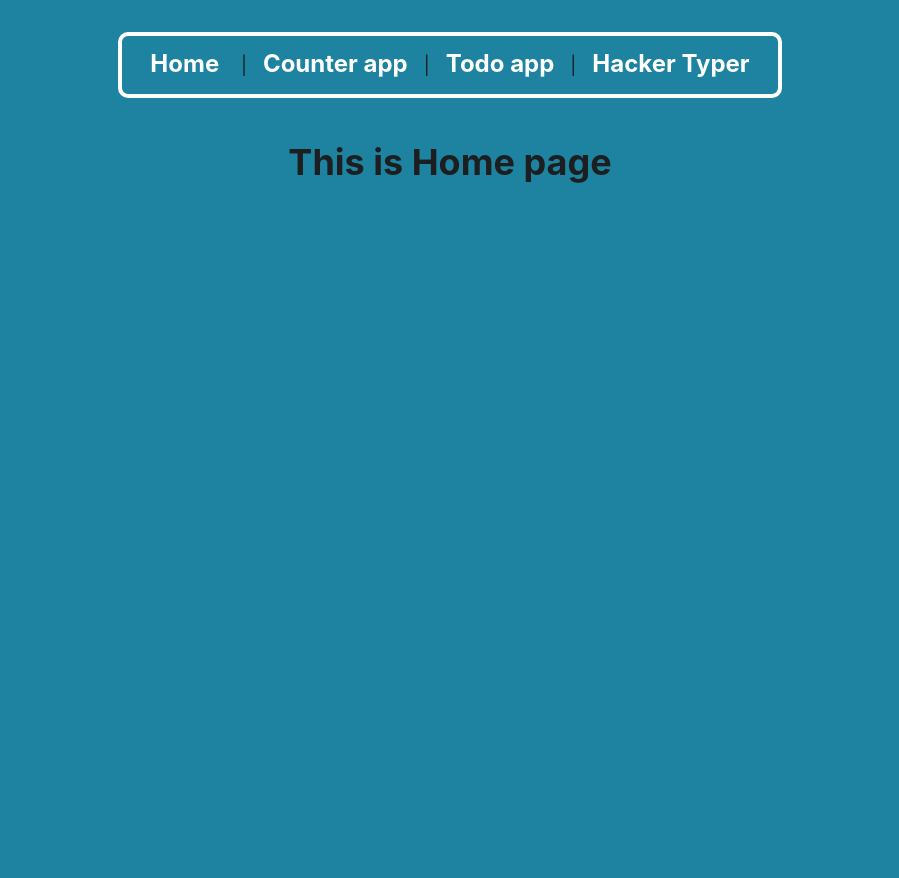
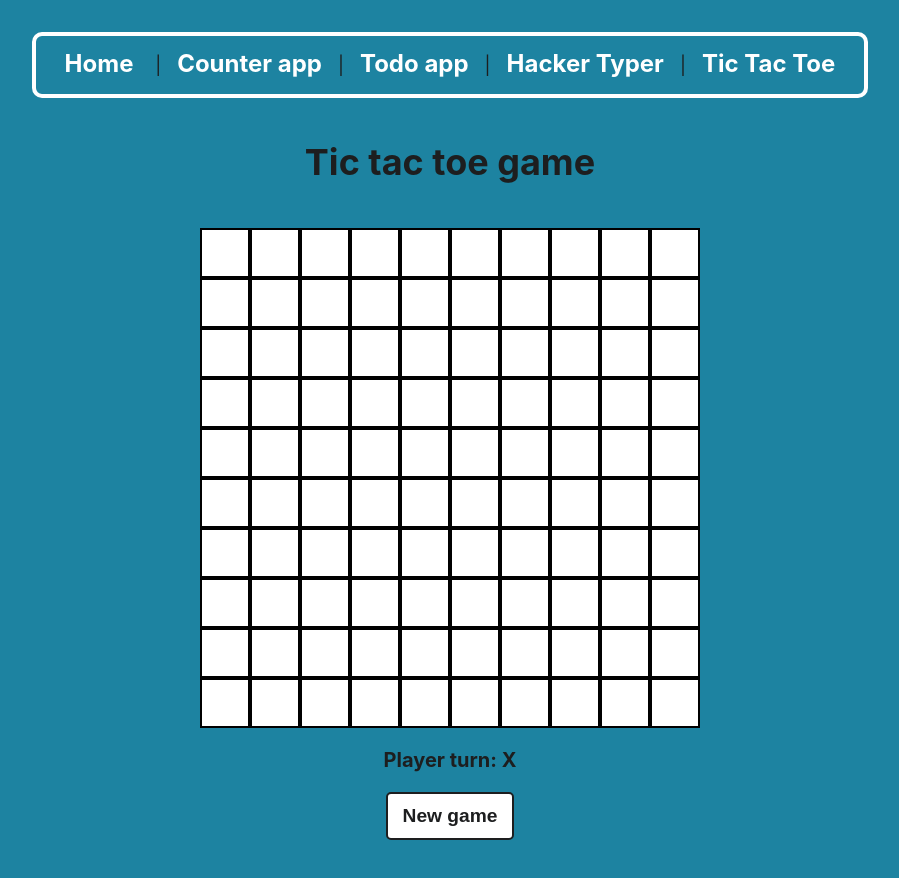
Before and after one commit to MiroslavSuska/react-multipack-app, a React (Create React App) app: page /tictactoe in a window 1280 px wide. Shown: the top 878 px of the page, without its empty margins (190-1089 px from the left). Before the commit the page ends 800 px from the top, so only its background shows below. Built offline with nearby package versions, Linux system fonts and the light colour scheme; the HTML template or start-up script is replaced by a standard one.

Commit message:
tictactoe, but for now without winning logic

```diff
--- a/src/Navigation.tsx
+++ b/src/Navigation.tsx
@@ -3,6 +3,7 @@ import { Link, Route, BrowserRouter as Router, Switch } from 'react-router-dom';
 import Counter from './counter/Counter';
 import HackerTyper from './hacker-typer/HackerTyper';
 import Home from './router-components/Home';
+import TicTacToe from './tictactoe/TicTacToe';
 import Todo from './todo/Todo';
 import styled from 'styled-components';
 
@@ -66,6 +67,9 @@ export class Navigation extends Component<any, any> {
               <Li>
                 <LinkStyled to='/hackertyper'>Hacker Typer</LinkStyled>
               </Li>
+              <Li>
+                <LinkStyled to='/tictactoe'>Tic Tac Toe</LinkStyled>
+              </Li>
             </Ul>
           </nav>
 
@@ -81,6 +85,9 @@ export class Navigation extends Component<any, any> {
             <Route path='/hackertyper'>
               <HackerTyper />
             </Route>
+            <Route path='/tictactoe'>
+              <TicTacToe />
+            </Route>
             <Route path='/'>
               <Home />
             </Route>
--- /dev/null
+++ b/src/tictactoe/Board.tsx
@@ -0,0 +1,28 @@
+import { Component } from 'react';
+import Square from './Square';
+import styled from 'styled-components';
+import theme from './theme';
+
+const DivBoard = styled.div({
+  width: theme.boardSize,
+  height: theme.boardSize,
+  display: 'flex',
+  flexWrap: 'wrap',
+  margin: 'auto',
+});
+
+type squareType = null | 'X' | 'O';
+
+type Props = {
+  squares: squareType[];
+  squareClicked: (index: number) => void;
+};
+
+export default class Board extends Component<Props, {}> {
+  render() {
+    const squares = this.props.squares.map((square, index) => (
+      <Square symbol={square} squareClicked={this.props.squareClicked} key={index} index={index} />
+    ));
+    return <DivBoard>{squares}</DivBoard>;
+  }
+}
--- /dev/null
+++ b/src/tictactoe/Square.tsx
@@ -0,0 +1,33 @@
+import { Component } from 'react';
+import styled from 'styled-components';
+import theme from './theme';
+
+const DivSquare = styled.div({
+  width: theme.squareSize,
+  height: theme.squareSize,
+  lineHeight: theme.squareSize,
+  backgroundColor: theme.whiteColor,
+  color: theme.primaryBlue,
+  textAlign: 'center',
+  boxSizing: 'border-box',
+  border: '2px solid black',
+  fontSize: '18px',
+  fontWeight: 'bold',
+  cursor: 'pointer',
+});
+
+type Props = {
+  symbol: null | 'X' | 'O';
+  index: number;
+  squareClicked: (index: number) => void;
+};
+
+export default class Square extends Component<Props, {}> {
+  handleClick = () => {
+    this.props.squareClicked(this.props.index);
+  };
+
+  render() {
+    return <DivSquare onClick={this.handleClick}>{this.props.symbol}</DivSquare>;
+  }
+}
--- /dev/null
+++ b/src/tictactoe/TicTacToe.tsx
@@ -0,0 +1,113 @@
+import { Component } from 'react';
+import Board from './Board';
+import styled from 'styled-components';
+import theme from './theme';
+
+const DivOuter = styled.div({
+  marginBottom: '50px',
+});
+
+const DivBoardWrapper = styled.div({
+  padding: '20px',
+});
+
+const DivPlayer = styled.div({
+  fontSize: '20px',
+  fontWeight: 'bold',
+  marginBottom: '20px',
+});
+
+const Button = styled.button({
+  color: theme.secondaryDark,
+  backgroundColor: theme.whiteColor,
+  borderColor: theme.secondaryDark,
+  fontSize: '1.2rem',
+  fontWeight: 'bold',
+  padding: '0.7rem',
+  borderRadius: '5px',
+  boxShadow: 'none',
+  maxWidth: '8rem',
+  width: '100%',
+  cursor: 'pointer',
+  transition: 'all .3s ease',
+  borderStyle: 'solid',
+  ':hover': {
+    color: theme.primaryBlue,
+    borderColor: theme.primaryBlue,
+    transition: 'all .3s ease',
+  },
+});
+
+type squareType = null | 'X' | 'O';
+
+type State = {
+  player: 'X' | 'O';
+  numOfSquares: number;
+  board: squareType[];
+};
+
+const NUM_OF_SQUARES = 100;
+
+export default class TicTacToe extends Component<{}, State> {
+  constructor(props: {}) {
+    super(props);
+    this.state = {
+      player: 'X',
+      numOfSquares: 100,
+      board: [],
+    };
+  }
+
+  componentDidMount() {
+    this.setState({
+      board: Array.from({ length: NUM_OF_SQUARES }, () => null),
+    });
+  }
+
+  handleSquareClick = (index: number) => {
+    let playerSymbol = this.state.player;
+    let board = this.state.board;
+
+    if (board[index] === null) {
+      board[index] = playerSymbol;
+      playerSymbol = playerSymbol === 'X' ? 'O' : 'X';
+    }
+
+    this.setState({
+      player: playerSymbol,
+      board: board,
+    });
+
+    this.checkBoard();
+  };
+
+  checkBoard = () => {
+    if (this.state.board.every(square => square !== null)) {
+      alert('All squares are filled, lets try new game again');
+      this.newGame();
+    }
+  };
+
+  newGame = () => {
+    let clearedBoard = this.state.board.map(e => null);
+
+    this.setState({
+      board: clearedBoard,
+    });
+  };
+
+  render() {
+    return (
+      <DivOuter>
+        <h1>Tic tac toe game</h1>
+        <DivBoardWrapper>
+          <Board squares={this.state.board} squareClicked={this.handleSquareClick} />
+        </DivBoardWrapper>
+        <div>
+          <DivPlayer>Player turn: {this.state.player}</DivPlayer>
+          <Button onClick={this.newGame}>New game</Button>
+        </div>
+      </DivOuter>
+    );
+  }
+}
--- /dev/null
+++ b/src/tictactoe/theme.tsx
@@ -0,0 +1,9 @@
+const theme = {
+  primaryBlue: 'rgb(29, 131, 161)',
+  secondaryDark: '#1d1e1f',
+  whiteColor: 'white',
+  boardSize: '500px',
+  squareSize: '50px',
+};
+
+export default theme;
```
